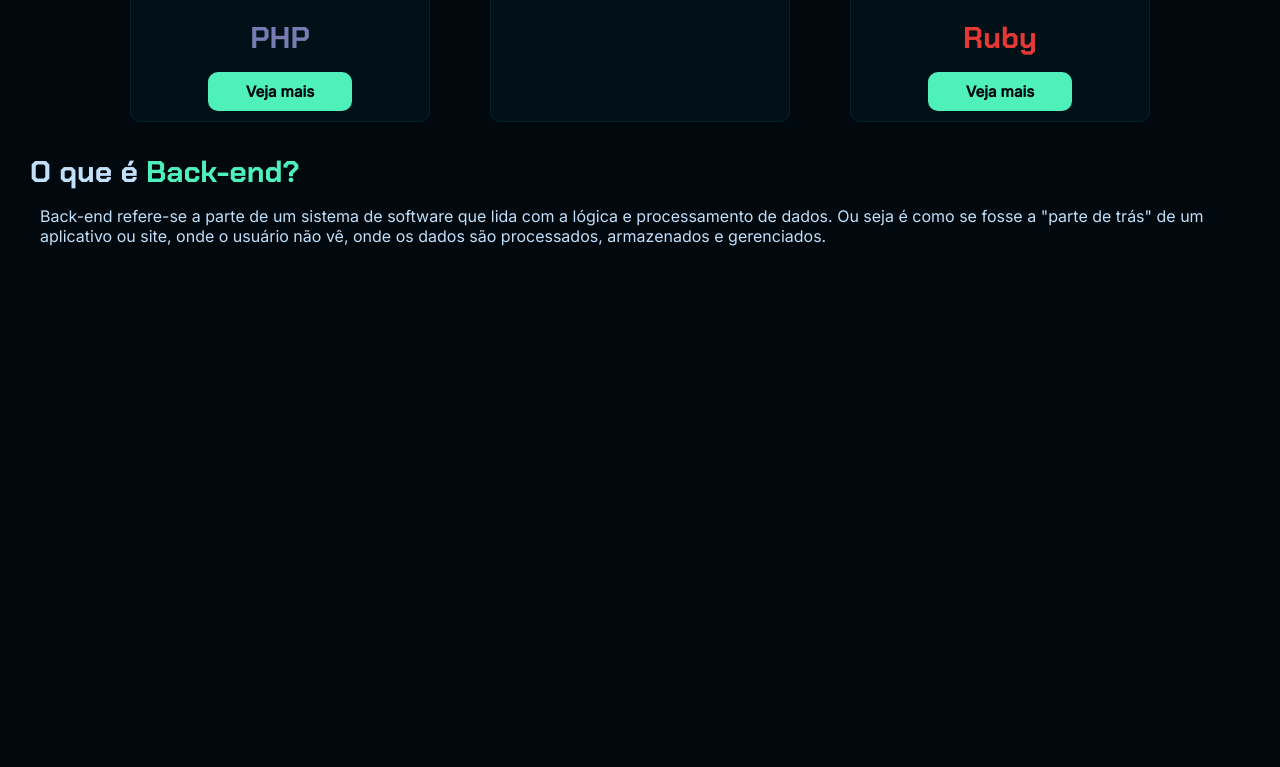
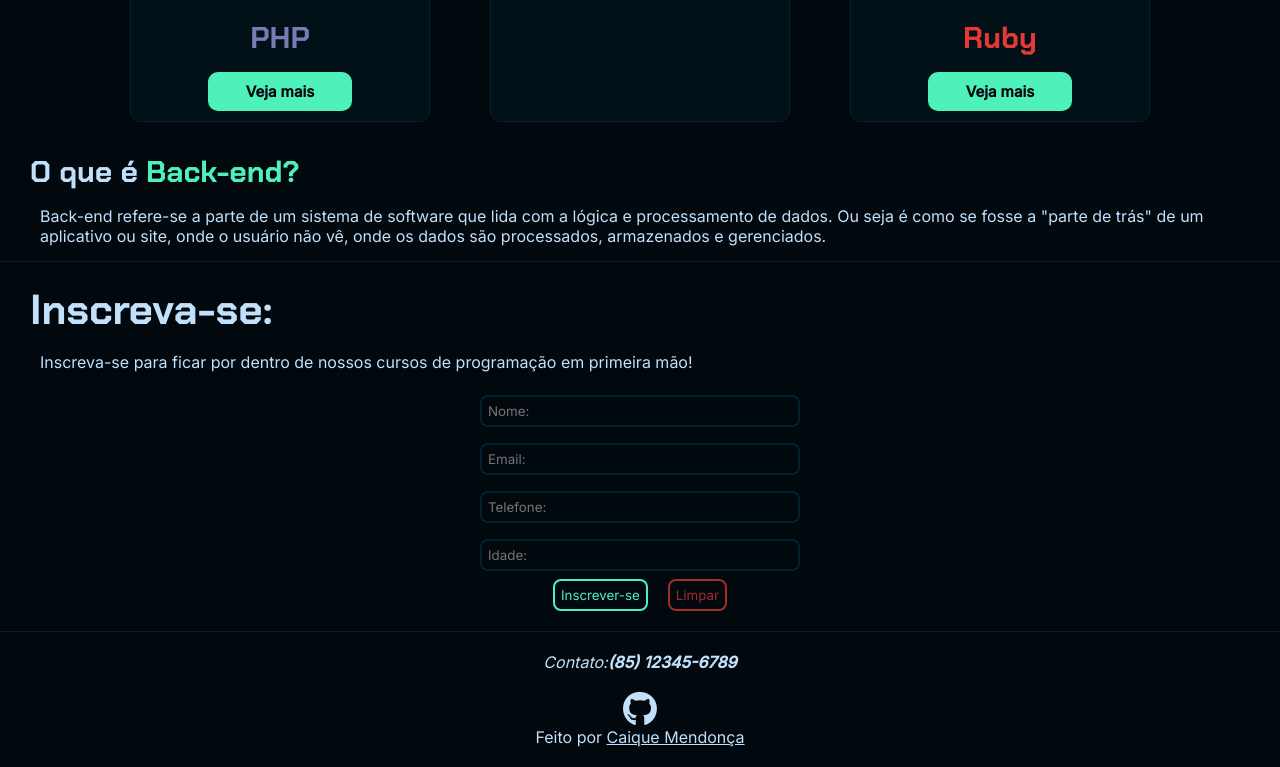
Before and after one commit to Caique-Mendonca/site-de-cursos, a plain HTML site: page index.html in a window 1280 px wide. Shown: the part 1699-2466 px from the top of the page. Before the commit the page ends 1960 px from the top, so only its background shows below. Drawn offline with Linux system fonts and the light colour scheme.

Commit message:
formulário inscrição

```diff
--- a/index.html
+++ b/index.html
@@ -30,7 +30,9 @@
             <div class="card-curso" id="card-html">
                 <i class="icon-curso icon-html fa-brands fa-html5"></i>
                 <div class="card-description">
-                    <h3>HTML5</h3>
+                    <abbr title="HyperText Markup Language">
+                        <h3>HTML5</h3>
+                    </abbr>
                     <p>Aprenda a como fazer seu primeiro site e as estruturas básicas usadas em todos os sites do mundo de maneira fácil e intuitiva.
                     </p><br>
                 <div class="ver-mais">
@@ -41,7 +43,9 @@
             <div class="card-curso" id="card-css">
                 <i class="icon-curso icon-css fa-brands fa-css3-alt"></i>
                 <div class="card-description">
-                    <h3>CSS3</h3>
+                    <abbr title="Cascading Style Sheets">
+                        <h3>CSS3</h3>
+                    </abbr>
                     <p>Aprenda a como aplicar estilos, cores e animações aos seus sites, deixando o seu site bonito e vivo, fazendo com que fiquem atraentes aos olhos do usuário.
                     </p>
                 </div>
@@ -114,7 +118,9 @@
             <div class="card-curso" id="card-php">
                 <i class="icon-curso icon-php fa-brands fa-php"></i>
                 <div class="card-description">
-                    <h3>PHP</h3>
+                    <abbr title="PHP: Hypertext Preprocessor">
+                        <h3>PHP</h3>
+                    </abbr>
                     <div class="ver-mais">
                         <a href=""><button>Veja mais</button></a>
                     </div>
@@ -148,6 +154,38 @@
             </p>
         </div>
     </section>
-
+    <section class="inscricao">
+        <div>
+            <h1 class="inscreva-se">Inscreva-se:</h1>
+            <p>Inscreva-se para ficar por dentro de nossos cursos de programação em primeira mão!</p>
+        </div>
+        <div class="formulario">
+            <form action="" method="get">
+                <input type="text" id="nome" placeholder="Nome:">
+                <input type="email" name="" id="email" placeholder="Email:">
+                <input type="tel" name="" id="telefone" placeholder="Telefone:">
+                <input type="number" name="" id="numero" placeholder="Idade:">
+                <div style="display: flex;
+                            justify-content: center;">
+                    <button type="submit">Inscrever-se</button>
+                    <button type="reset" id="limpar-botao">Limpar</button>
+                </div>
+            </form>
+        </div>
+    </section>
+    <footer>
+        <div style="margin-bottom: 20px;">
+            <address style="display: flex; ">
+                <p>Contato:</p>
+                <strong>(85) 12345-6789</strong>
+            </address>
+        </div>
+        <div style="display: flex; flex-direction: column; align-items: center;">
+            <a href="https://github.com/Caique-Mendonca">
+                <i style="font-size: 35px;" class="fa-brands fa-github"></i>
+            </a>
+            <p>Feito por <a href="https://github.com/Caique-Mendonca">Caique Mendonça</a></p>
+        </div>
+    </footer>
 </body>
 </html>
--- a/style.css
+++ b/style.css
@@ -12,6 +12,9 @@
     --cor-palavras: rgb(194, 224, 250);
     --cor-terciaria: rgb(127, 236, 255);
     --fonte-de-codigo: "Chakra Petch", sans-serif;
+}
+abbr{
+    text-decoration: none;
 }
 body{
     background-color: rgb(1, 8, 14);
@@ -60,11 +63,11 @@ nav .nav-list{
     color: var(--cor-principal);
     font-weight: bold;
     padding: 10px 20px;
-    background-color: rgb(127, 236, 255);
+    background-color: rgb(79, 241, 187);
     border: none;
     border-radius: 8px;
 }
-.cursos-h1{
+.cursos-h1, .inscreva-se{
     margin-left: 30px;
     margin-top: 20px;
     font-family: var(--fonte-de-codigo);
@@ -194,10 +197,55 @@ nav .nav-list{
     font-family: var(--fonte-de-codigo);
     font-size: 30px;
 }
-.explicacao-front p, .explicacao-back p{
+.explicacao-front p, .explicacao-back p, .inscricao p{
     margin: 15px 40px;
 }
-
+.section-back-end{
+    border-bottom: 1px rgb(2, 34, 49) solid;
+}
+.formulario{
+    display: flex;
+    flex-direction: column;
+    align-items: center;
+    border-bottom: 1px rgb(2, 34, 49) solid;
+    padding-bottom: 20px;
+}
+.formulario form{
+    display: flex;
+    flex-direction: column;
+    align-items: center;
+}
+.formulario form input{
+    margin: 8px 0px;
+    background-color: transparent;
+    border: 2px solid rgb(2, 34, 49);
+    border-radius: 8px;
+    padding: 6px;
+    width: 20rem;
+    color: white;
+    font-family: 'Inter', sans-serif;
+}
+.formulario form button{
+    width: fit-content;
+    background-color: transparent;
+    border: 2px solid rgb(79, 241, 187);
+    padding: 6px;
+    border-radius: 8px;
+    color: rgb(79, 241, 187);
+    margin: 0px 10px;
+    font-family: 'Inter', sans-serif;
+}
+#limpar-botao{
+    color: brown;
+    border: brown solid 2px;
+}
+footer{
+    padding: 20px;
+    display: flex;
+    justify-content: center;
+    flex-direction: column;
+    align-items: center;
+}
 @media (max-width: 745px) {
     .nav-link{
         display: none
@@ -206,6 +254,9 @@ nav .nav-list{
 @media (max-width: 367px) {
     .card-curso{
         min-width: 250px;
+    }
+    .formulario form input{
+        width: 18rem;
     }
 }
 @media (max-width: 314px){
```
